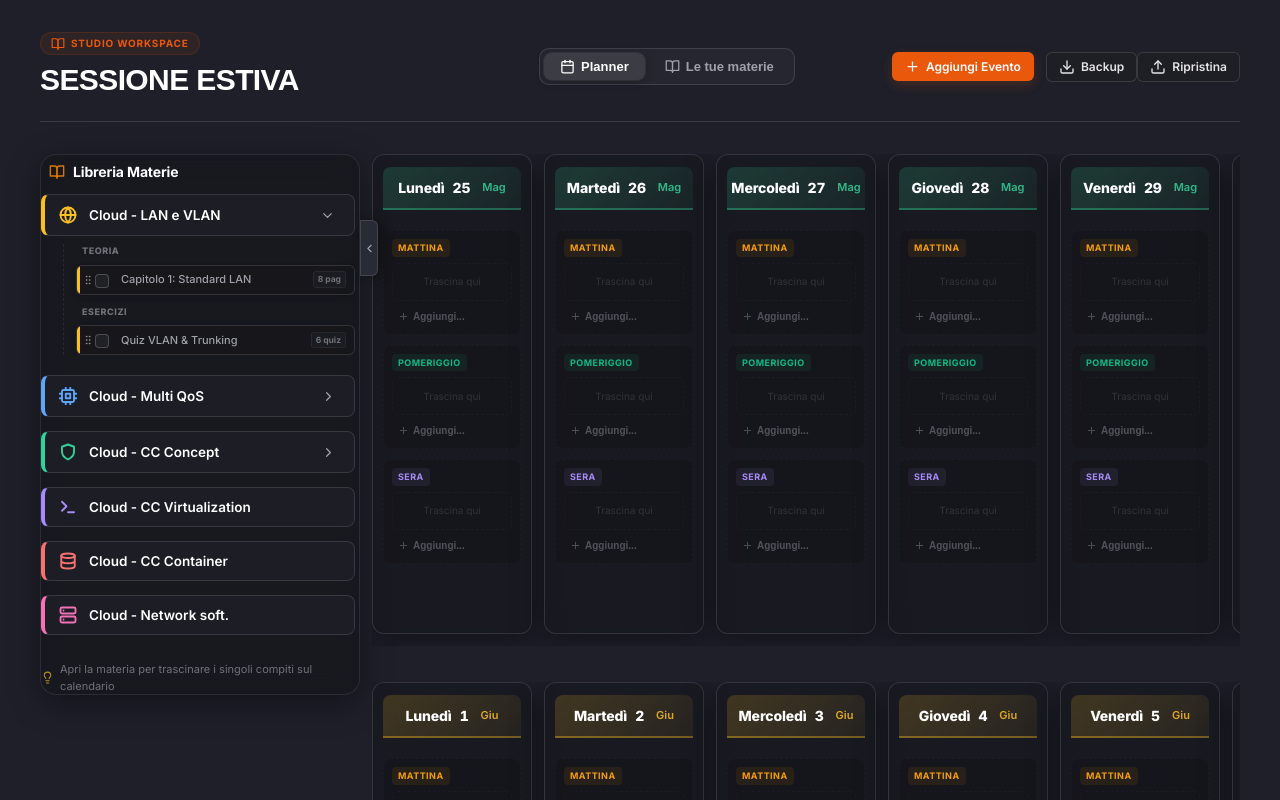
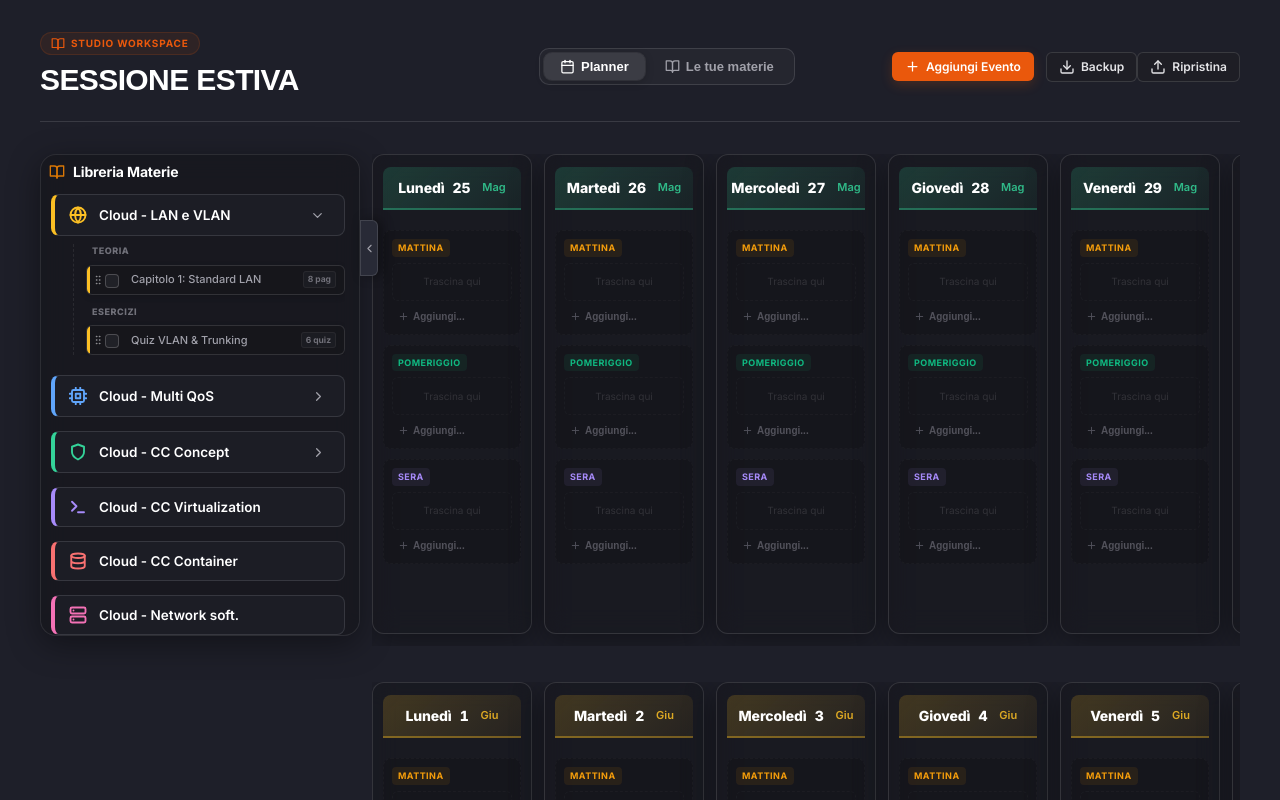
Before and after one commit to enricodagnese/studio-planner, a React (Vite) app: page / in a window 1280 px wide. Both pictures are taken after a click on the button 328 px from the left and 215 px from the top of the page. Shown: the top 800 px of the page. Built offline with nearby package versions, Linux system fonts and the light colour scheme.

Commit message:
fix: rimosso logo lampadina/istruzioni, mese giorno corrente bianco, contenitori materie piu corti e staccati dai bordi, nascosto task pianificate in sidebar

```diff
--- a/src/App.css
+++ b/src/App.css
@@ -4086,7 +4086,8 @@ body {
 }
 
 .calendar-column.day-today .column-header .day-name,
-.calendar-column.day-today .column-header .day-number-highlight {
+.calendar-column.day-today .column-header .day-number-highlight,
+.calendar-column.day-today .column-header .day-month-neutral {
   color: #ffffff !important;
 }
 
@@ -4096,7 +4097,8 @@ body {
 }
 
 .light-theme .calendar-column.day-today .column-header .day-name,
-.light-theme .calendar-column.day-today .column-header .day-number-highlight {
+.light-theme .calendar-column.day-today .column-header .day-number-highlight,
+.light-theme .calendar-column.day-today .column-header .day-month-neutral {
   color: #0f172a !important;
 }
 
--- a/src/App.tsx
+++ b/src/App.tsx
@@ -397,6 +397,7 @@ function App() {
           <aside className={`layout-left-column ${isSidebarOpen ? '' : 'sidebar-panel-closed'}`}>
             <MaterialsList
               subjects={subjects}
+              weeks={weeks}
               onAddSubject={handleAddSubject}
               onToggleSubject={handleToggleSubject}
               onDeleteSubject={handleDeleteSubject}
--- a/src/components/MaterialsList.tsx
+++ b/src/components/MaterialsList.tsx
@@ -1,10 +1,11 @@
 import React, { useState } from 'react';
-import type { Subject } from '../types/planner';
-import { BookIcon, LightbulbIcon, GripVerticalIcon, ChevronRightIcon } from './Icons';
+import type { Subject, WeekPlan } from '../types/planner';
+import { BookIcon, GripVerticalIcon, ChevronRightIcon } from './Icons';
 import { CybersecurityLogo } from './CybersecurityLogo';
 
 interface MaterialsListProps {
   subjects: Subject[];
+  weeks?: WeekPlan[];
   onAddSubject: (name: string, pages: number, color: string) => void;
   onToggleSubject: (id: string) => void;
   onDeleteSubject: (id: string) => void;
@@ -31,6 +32,7 @@ const getQtyLabel = (pages: number, quantityType?: string): string => {
 
 export const MaterialsList: React.FC<MaterialsListProps> = ({
   subjects,
+  weeks,
   onUpdateSubjects,
 }) => {
   const [expandedSubjIds, setExpandedSubjIds] = useState<Record<string, boolean>>({});
@@ -79,6 +81,22 @@ export const MaterialsList: React.FC<MaterialsListProps> = ({
     );
   };
 
+  const scheduledTaskIds = new Set<string>();
+  if (weeks) {
+    for (const w of weeks) {
+      for (const d of w.days) {
+        for (const slot of ['mattina', 'pomeriggio', 'sera'] as const) {
+          const items = d[slot] || [];
+          for (const item of items) {
+            if (item.taskId) {
+              scheduledTaskIds.add(item.taskId);
+            }
+          }
+        }
+      }
+    }
+  }
+
   return (
     <div className="materials-list-panel glass-container" style={{ gap: '10px' }}>
       <div className="panel-header" style={{ paddingLeft: '8px', marginTop: '6px', marginBottom: '2px' }}>
@@ -99,9 +117,9 @@ export const MaterialsList: React.FC<MaterialsListProps> = ({
             const presetColor = PRESET_COLORS.find(c => c.value === sub.color);
             const colorClass = presetColor ? presetColor.class : 'color-gold';
             const tasksList = sub.tasks || [];
-            const theoryTasks = tasksList.filter(t => t.category === 'teoria' && !t.completed);
-            const exerciseTasks = tasksList.filter(t => t.category === 'esercizi' && !t.completed);
-            const otherTasks = tasksList.filter(t => t.category === 'altro' && !t.completed);
+            const theoryTasks = tasksList.filter(t => t.category === 'teoria' && !t.completed && !scheduledTaskIds.has(t.id));
+            const exerciseTasks = tasksList.filter(t => t.category === 'esercizi' && !t.completed && !scheduledTaskIds.has(t.id));
+            const otherTasks = tasksList.filter(t => t.category === 'altro' && !t.completed && !scheduledTaskIds.has(t.id));
             const hasTasks = theoryTasks.length > 0 || exerciseTasks.length > 0 || otherTasks.length > 0;
             const isExpanded = !!expandedSubjIds[sub.id];
 
@@ -114,6 +132,8 @@ export const MaterialsList: React.FC<MaterialsListProps> = ({
                     '--accent-color': sub.color,
                     paddingLeft: '14px',
                     paddingRight: '14px',
+                    marginLeft: '10px',
+                    marginRight: '10px',
                     borderLeft: `4px solid ${sub.color}`,
                     background: 'rgba(30, 31, 41, 0.75)',
                     display: 'flex',
@@ -159,7 +179,7 @@ export const MaterialsList: React.FC<MaterialsListProps> = ({
                 </div>
 
                 {isExpanded && hasTasks && (
-                  <div className="subject-sub-tasks-tree animate-slide-down" style={{ display: 'flex', flexDirection: 'column', gap: '10px', paddingLeft: '12px', borderLeft: '1.5px dashed rgba(255,255,255,0.08)', marginLeft: '22px' }}>
+                  <div className="subject-sub-tasks-tree animate-slide-down" style={{ display: 'flex', flexDirection: 'column', gap: '10px', paddingLeft: '12px', borderLeft: '1.5px dashed rgba(255,255,255,0.08)', marginLeft: '32px', marginRight: '10px' }}>
                     {theoryTasks.length > 0 && (
                       <div className="task-category-group" style={{ display: 'flex', flexDirection: 'column', gap: '5px' }}>
                         <div className="task-category-header" style={{ fontSize: '9px', fontWeight: 800, letterSpacing: '0.06em', color: '#71717a', textTransform: 'uppercase', paddingLeft: '6px', marginBottom: '2px' }}>Teoria</div>
@@ -242,10 +262,6 @@ export const MaterialsList: React.FC<MaterialsListProps> = ({
           })
         )}
       </div>
-      <div className="drag-instructions" style={{ marginTop: '16px' }}>
-        <LightbulbIcon size={13} className="drag-instructions-icon" />
-        Apri la materia per trascinare i singoli compiti sul calendario
-      </div>
     </div>
   );
 };
```
